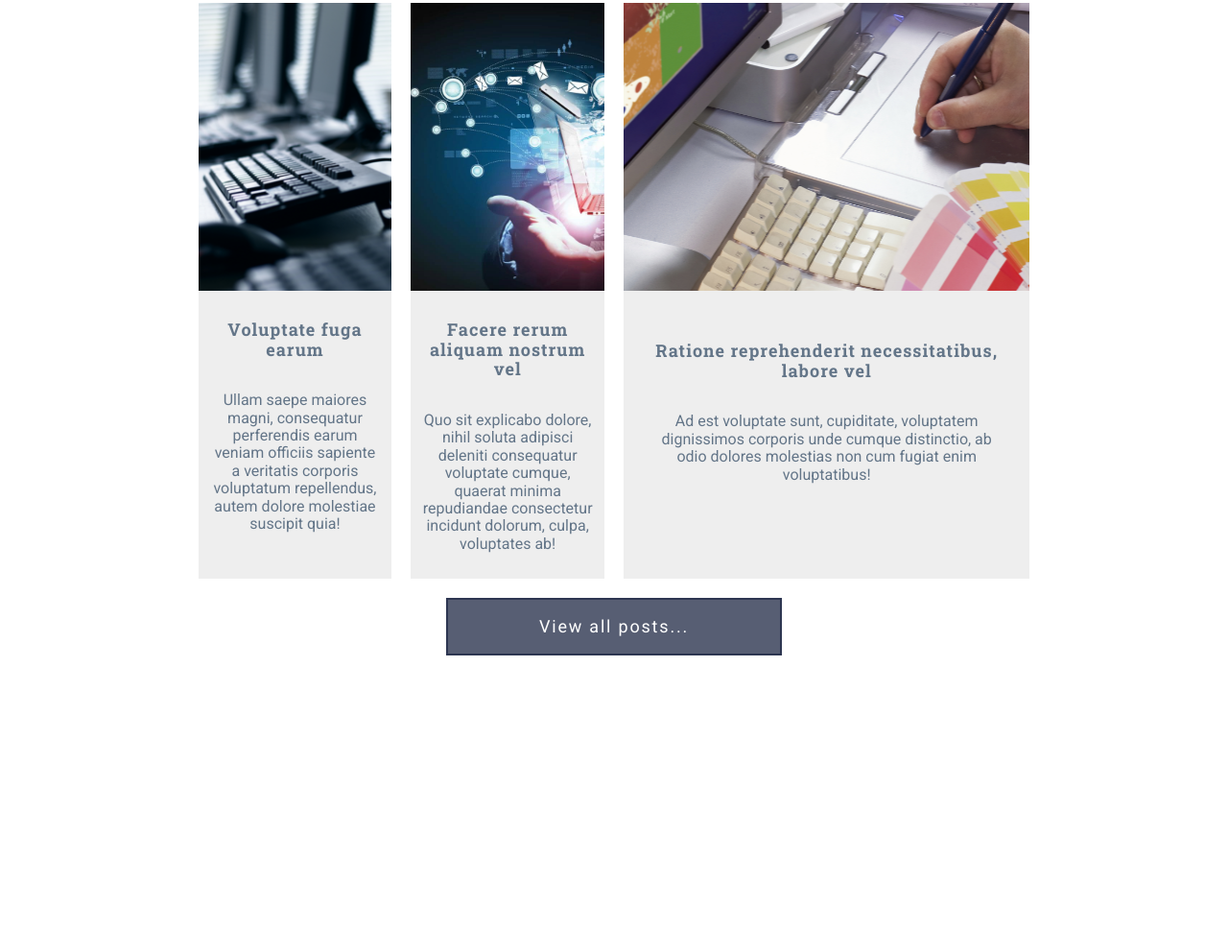
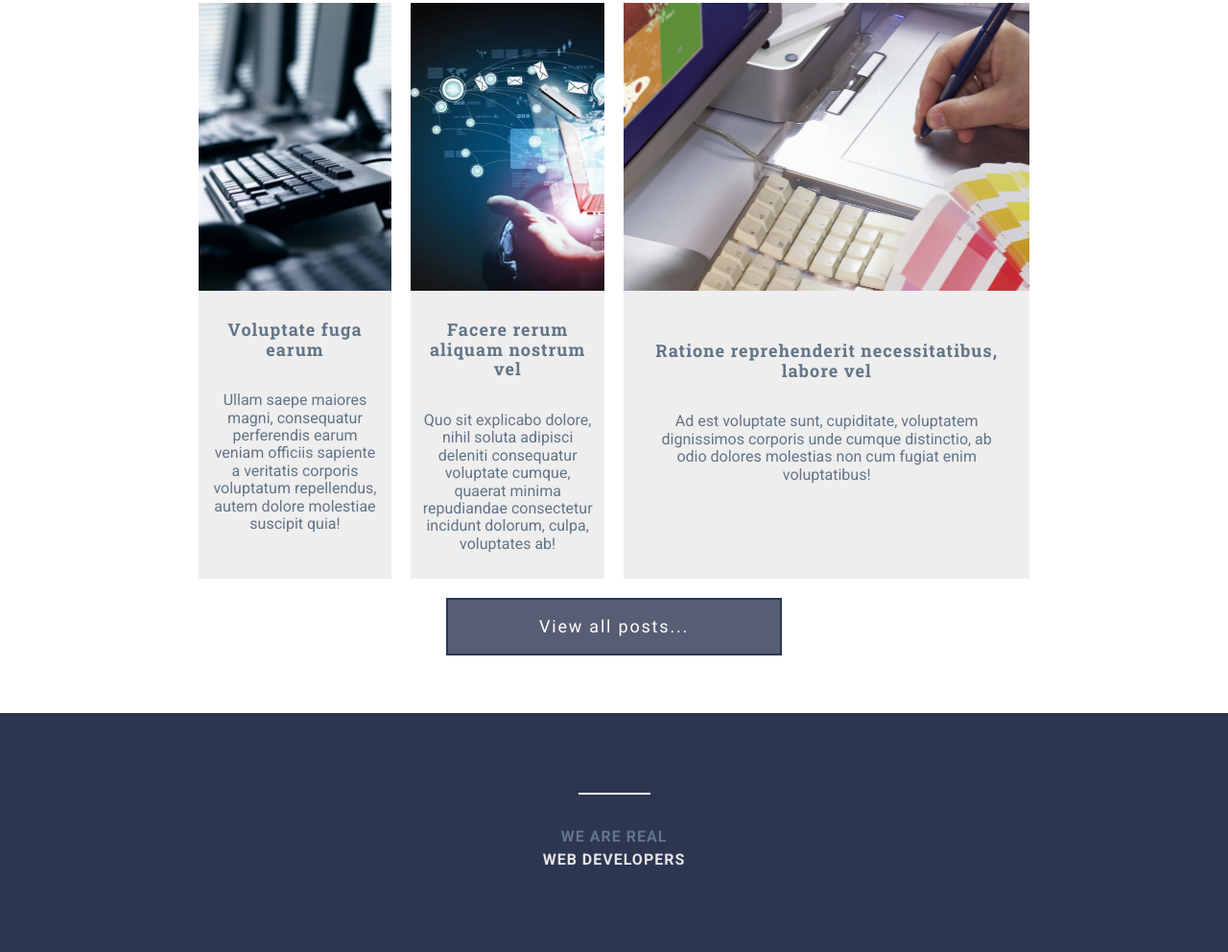
Before and after one commit to VladimirH99/grid_template, a website: page index.html in a window 1280 px wide. Shown: the part 3447-4439 px from the top of the page at 96% size. Before the commit the page ends 4190 px from the top, so only its background shows below. Drawn offline with Linux system fonts and the light colour scheme.

Commit message:
footer is ready without social networks

```diff
--- a/assets/scss/components/footer/_footer.scss
+++ b/assets/scss/components/footer/_footer.scss
@@ -1,2 +1,45 @@
 @use "../../presets" as *;
 @use "../../mixins" as *;
+
+.footer {
+    width: 100%;
+    height: 249px;
+    padding-top: 39px;
+    padding-bottom: 70px;
+    background-color: $color-primary;
+    display: flex;
+    flex-direction: column;
+    justify-content: center;
+    align-items: center;
+    @include sm {
+        padding-bottom: 60px;
+    }
+}
+
+// .footer-social {
+// }
+// .footer-social__ico {
+// }
+.footer-line {
+  width: 75px;
+  height: 0;
+  margin: 26.5px 74.5px 0;
+  border: 0.5px solid #ffffff;
+}
+.footer-text {
+    font-family: $font-main;
+    text-align: center;
+    letter-spacing: 1px;
+    font-weight: 700;
+}
+.footer-text__up {
+    margin-top: 35px;
+    margin-bottom: 0;
+    color: $color-gray;
+}
+
+.footer-text__down {
+    margin-top: 5px;
+    margin-bottom: 0;
+    color: $color-gray-light;
+}
--- a/assets/scss/style.scss
+++ b/assets/scss/style.scss
@@ -15,3 +15,4 @@
 @use "components/sections/section-about";
 @use "components/sections/section-form";
 @use "components/sections/section-posts";
+@use "components/footer/footer";
--- a/index.html
+++ b/index.html
@@ -213,7 +213,20 @@
     <a class="btn btn--primary" href="">View all posts...</a>
   </section>
 
-  <!-- <footer></footer> -->
+  <footer class="footer">
+    <div class="footer-social">
+      <div class="footer-social__ico"></div>
+      <div class="footer-social__ico"></div>
+      <div class="footer-social__ico"></div>
+      <div class="footer-social__ico"></div>
+      <div class="footer-social__ico"></div>
+    </div>
+    <div class="footer-line"></div>
+    <div class="footer-text">
+      <p class="footer-text__up">WE ARE REAL</p>
+      <p class="footer-text__down">WEB DEVELOPERS</p>
+    </div>
+  </footer>
 
 
   <!-- Подключаем библиотеку jquery, необходимую для работы нашего основного скрипта -->
```
Also changed, not shown: assets/css/style.css.
